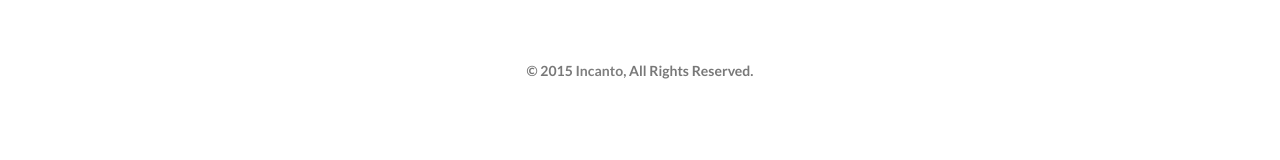
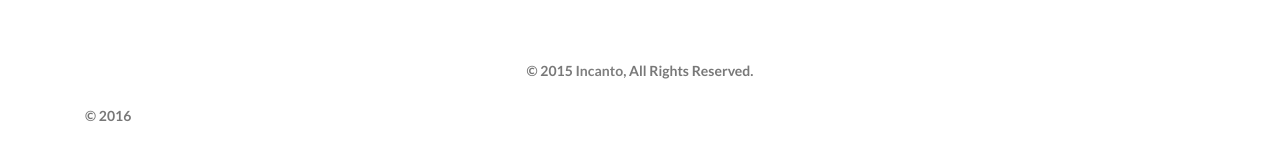
Before and after one commit to Tindome/mentor.ovh, a Jekyll site: the page built from index.html, in a window 1280 px wide and 900 px high, scrolled down 2022 px. Shown: the part 682-842 px from the top of the window. Built offline with Jekyll 4.4.1, drawn with Linux system fonts in a browser that asks for light colours; nearby versions of some CDN libraries.

Commit message:
Update footer.html

```diff
--- a/_includes/footer.html
+++ b/_includes/footer.html
@@ -56,6 +56,8 @@
 
 				<div class="col-sm-12">
 					<p class="copyright text-center m-b-0">© 2015 <a href="#">Incanto</a>, All Rights Reserved.</p>
+
+					<p>&copy; {{ site.time | date: '%Y' }} {{ site.author.name }}</p>
 				</div>
 
 			</div>
```
